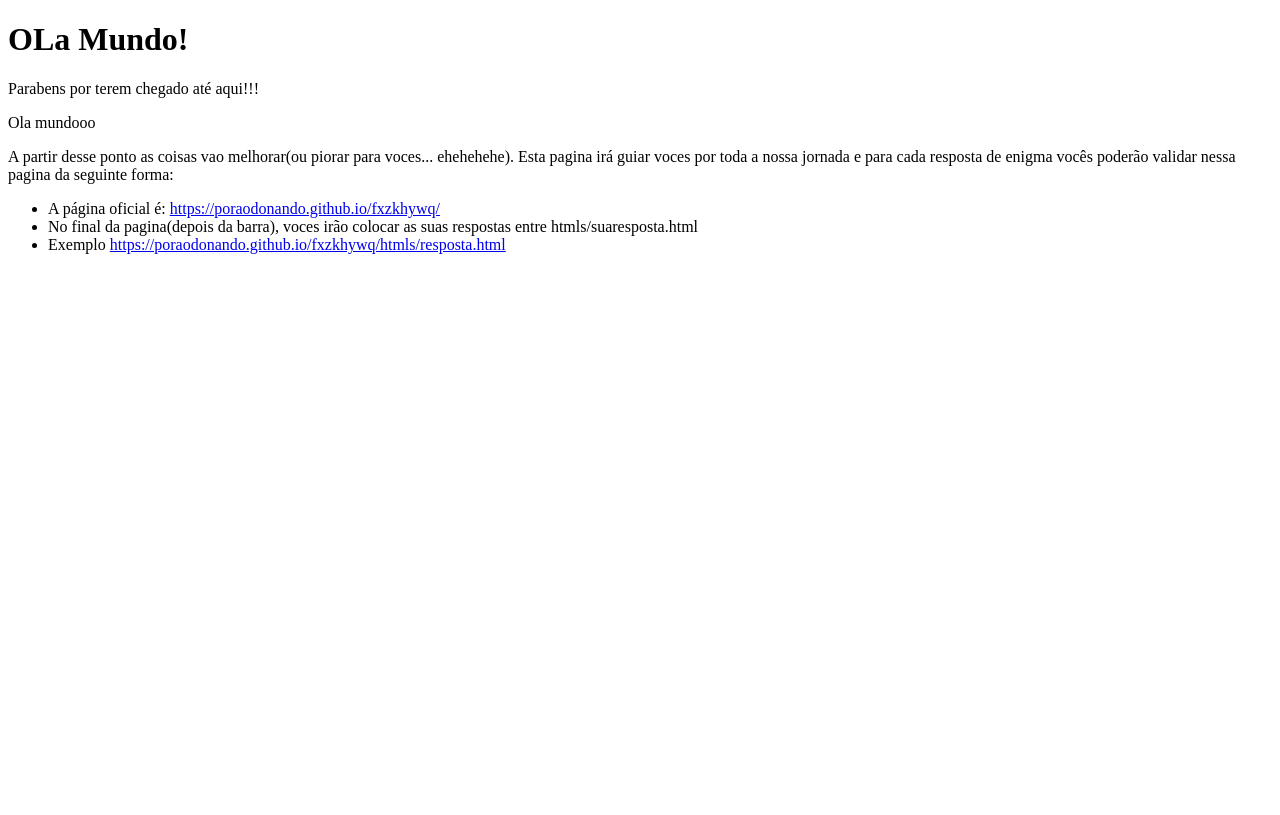
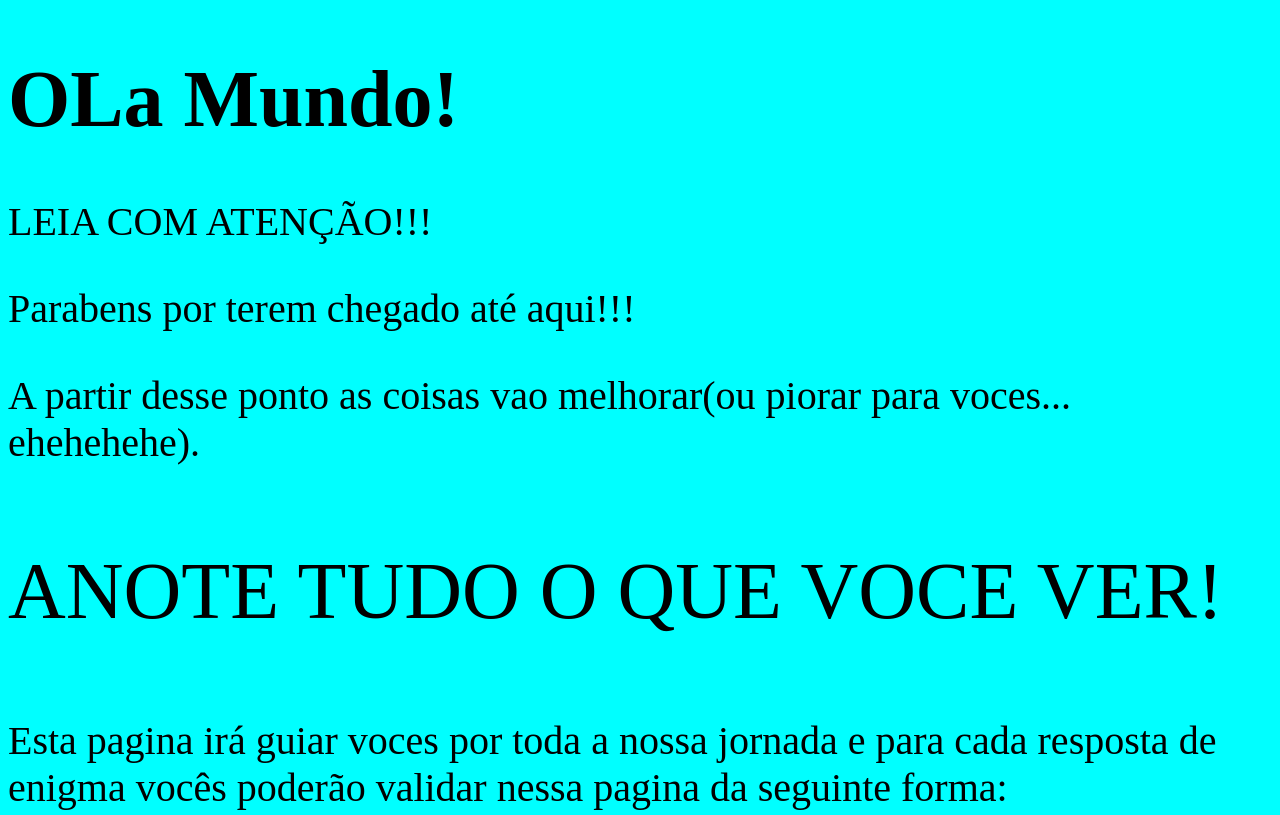
Before and after one commit to poraodonando/CrazyGame, a plain HTML site: page index.html in a window 1280 px wide. Shown: the top 815 px of the page. Drawn offline with Linux system fonts and the light colour scheme.

Commit message:
Update index.html

```diff
--- a/index.html
+++ b/index.html
@@ -5,21 +5,31 @@
     <meta http-equiv="X-UA-Compatible" content="IE=edge">
     <meta name="viewport" content="width=device-width, initial-scale=1.0">
     <title>Document</title>
+    <style>
+        body{
+            background-color: aqua;
+            font-size: 40px;
+        }
+
+    </style>
 </head>
 <body>
     <h1>OLa Mundo!</h1>
+    <p>LEIA COM ATENÇÃO!!!</p>
     <P>Parabens por terem chegado até aqui!!!</P>
 
-    Ola mundooo
 
-    <p>A partir desse ponto as coisas vao melhorar(ou piorar para voces... ehehehehe).
-        Esta pagina irá guiar voces por toda a nossa jornada e para cada resposta de enigma vocês poderão validar nessa pagina da seguinte forma:
+
+    <p>A partir desse ponto as coisas vao melhorar(ou piorar para voces... ehehehehe).</p>
+    <p style="font-size: 80px;">ANOTE TUDO O QUE VOCE VER!</p>
+    <p>Esta pagina irá guiar voces por toda a nossa jornada e para cada resposta de enigma vocês poderão validar nessa pagina da seguinte forma:  </p>
+        <br>
         <ul>
             <li>A página oficial é: <a href="https://poraodonando.github.io/fxzkhywq/">https://poraodonando.github.io/fxzkhywq/<a></li>
                 <li>No final da pagina(depois da barra), voces irão colocar as suas respostas entre htmls/suaresposta.html</li>
                 <li>Exemplo <a href="htmls/resposta.html">https://poraodonando.github.io/fxzkhywq/htmls/resposta.html</a></li>
         </ul>
-    </p>
+
 
 </body>
 </html>
```
